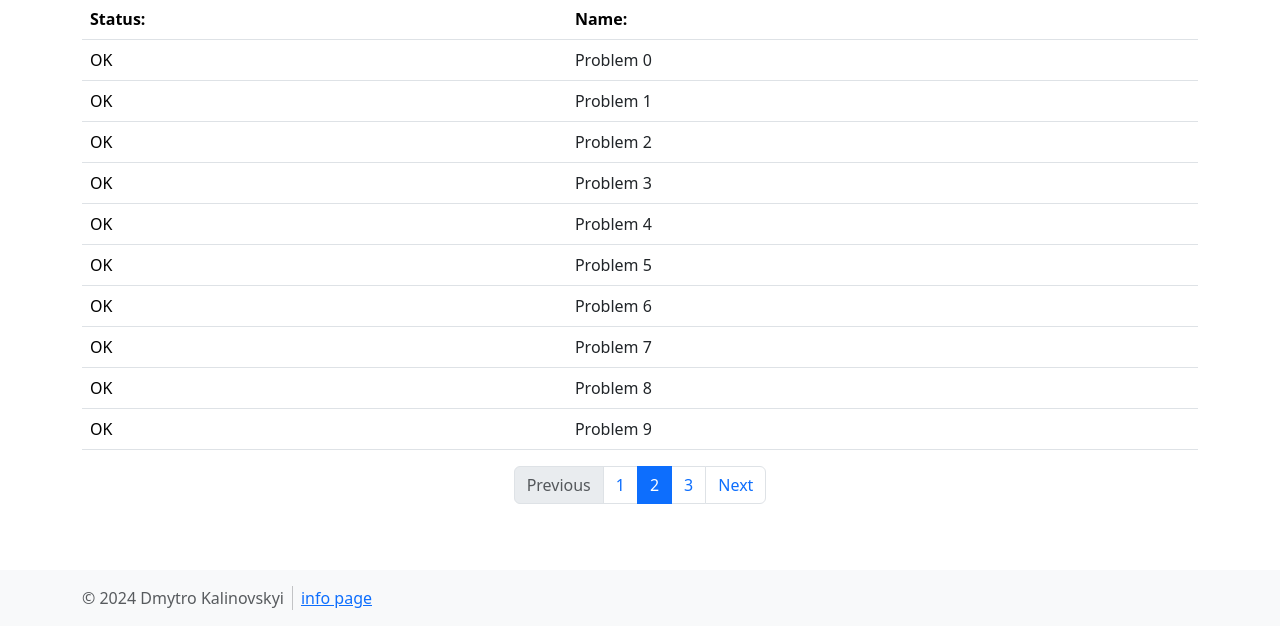
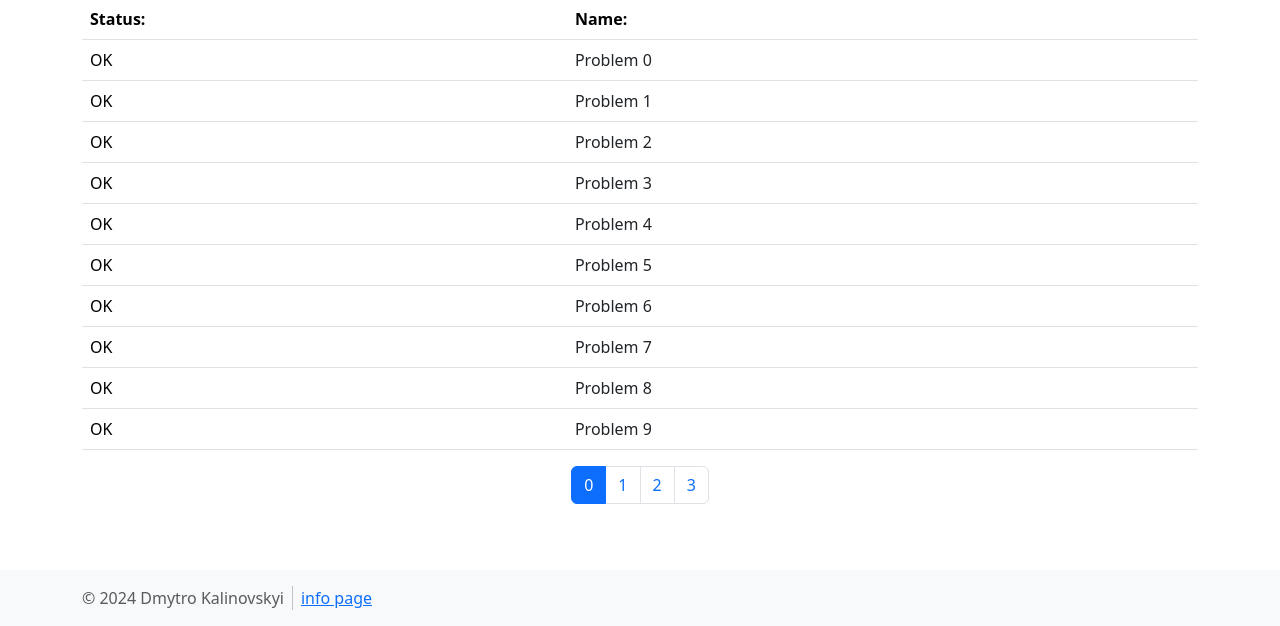
Before and after one commit to DmitryKalinovskyi/DeepCoding, a PHP site: page /problems in a window 1280 px wide. Shown: the part 174-800 px from the top of the page. Run offline with PHP 8.4, Linux system fonts and the light colour scheme; some libraries are stand-ins or nearby versions.

Commit message:
Added profile controller

```diff
--- a/framework/mvc/ControllerBase.php
+++ b/framework/mvc/ControllerBase.php
@@ -3,7 +3,7 @@
 namespace Framework\mvc;
 
 class ControllerBase{
-    public function Render(string $viewUri, array $data = []): void{
+    protected function Render(string $viewUri, array $data = []): void{
         // extract to the local space, and extract to global variable
         extract($data);
         $GLOBALS['_VIEW'] = $data;
--- a/index.php
+++ b/index.php
@@ -32,7 +32,9 @@ if(Server::IsInitialized() === false){
     });
 
     $server->Router->AddRoute("/profile", function() {
-        include "views/profile.php";
+        $controller = new Controllers\ProfileController();
+
+        $controller->Index();
     });
 }
 
--- a/src/controllers/ProblemsController.php
+++ b/src/controllers/ProblemsController.php
@@ -16,6 +16,8 @@ class ProblemsController extends ControllerBase{
 
         $data = [];
         $data['problems'] = [];
+        $data['page'] = 0;
+        $data['pageCount'] = 4;
 
         for($i = 0; $i < 10; $i++){
             $model = new Models\Problem();
--- a/views/problems.php
+++ b/views/problems.php
@@ -108,17 +108,14 @@
 
     <nav class="d-flex justify-content-center mt-3" aria-label="...">
         <ul class="pagination">
-            <li class="page-item disabled">
-                <a class="page-link">Previous</a>
-            </li>
-            <li class="page-item"><a class="page-link" href="#">1</a></li>
-            <li class="page-item active" aria-current="page">
-                <a class="page-link" href="#">2</a>
-            </li>
-            <li class="page-item"><a class="page-link" href="#">3</a></li>
-            <li class="page-item">
-                <a class="page-link" href="#">Next</a>
-            </li>
+            <?php
+
+                for($i = 0; $i < $pageCount; $i++){
+                    $active = $i == $page? 'active': '';
+
+                    echo "<li class='page-item $active'><a class='page-link' href=\"problems?page=$i\">$i</a></li>";
+                }
+            ?>
         </ul>
     </nav>
 </div>
```
Also changed, not shown: src/controllers/ProfileController.php (added, +25 -0 lines), src/models/PlatformUser.php (added, +15 -0 lines), views/profile.php (+5 -4 lines).
